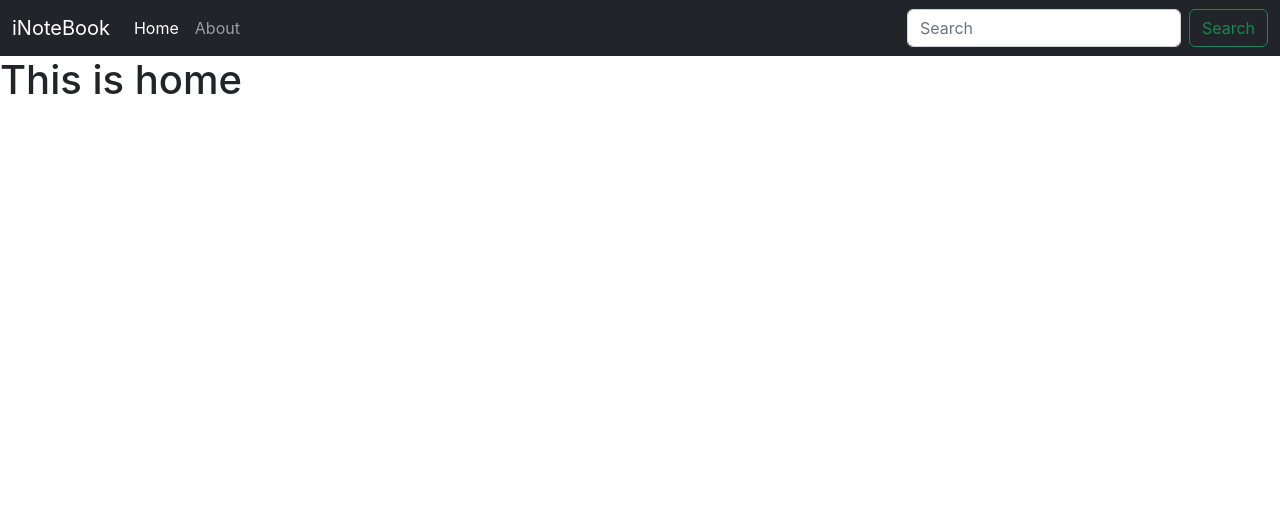
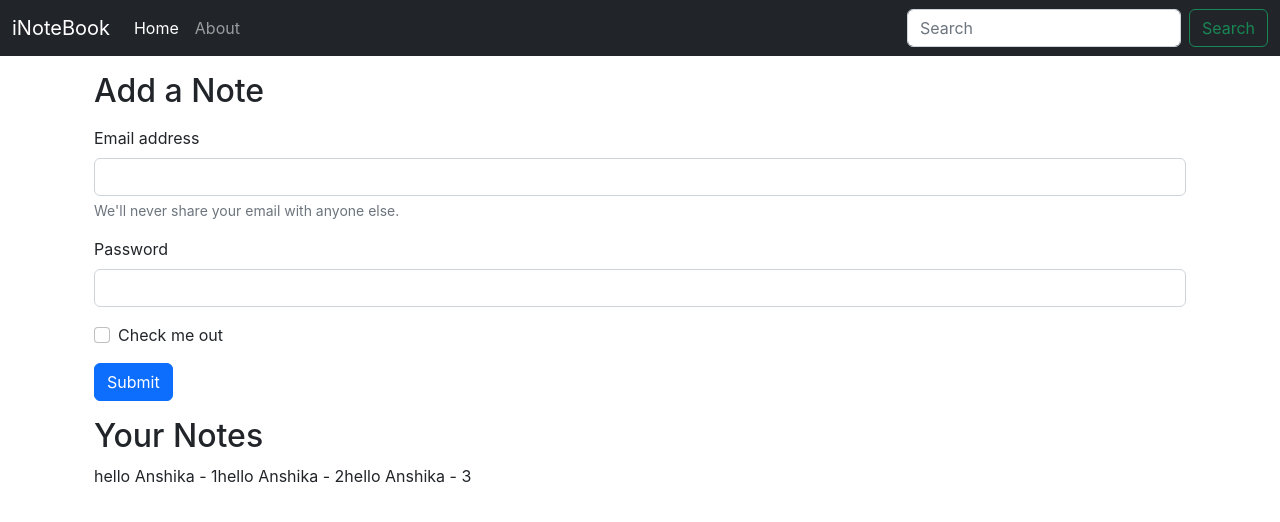
Before and after one commit to anshikaagrawal29/inotebooks, a React (Create React App) app: page / in a window 1280 px wide. Shown: the top 522 px of the page. Built offline with nearby package versions, Linux system fonts and the light colour scheme; the HTML template or start-up script is replaced by a standard one.

Commit message:
Added add note form and fetched notes

```diff
--- a/src/App.js
+++ b/src/App.js
@@ -16,10 +16,12 @@
   <NoteState>
       <Router>
       <Navbar/>
-      <Routes >
-            <Route exact path="/" element={<Home/>}> </Route>
-            <Route exact path="/about" element={<About/>}> </Route>
-      </Routes>
+        <div className="container">
+        <Routes >
+              <Route exact path="/" element={<Home/>}> </Route>
+              <Route exact path="/about" element={<About/>}> </Route>
+        </Routes>
+      </div>
       </Router>
     </NoteState>
     </>
--- a/src/Component/About.js
+++ b/src/Component/About.js
@@ -5,7 +5,7 @@
   const a = useContext(noteContext)
   return (
     <div>
-       <h1>This is About {a.name}</h1>
+       <h1>This is About </h1>
     </div>
   )
 }
--- a/src/Component/Home.js
+++ b/src/Component/Home.js
@@ -1,9 +1,39 @@
-import React from 'react'
+import React, {useContext} from 'react'
+import noteContext from '../context/notes/noteContext'
 
 const Home = () => {
+  const context = useContext(noteContext);
+  //destructing, notes and setnotes are getting passed from NoteState.js
+  const{notes, setNotes} = context;
   return (
     <div>
-      <h1>This is home</h1>
+      <div className="container my-3">
+          <h2>Add a Note</h2>
+          <form className="my-3">
+              <div className="mb-3">
+                <label htmlFor="exampleInputEmail1" className="form-label">Email address</label>
+                <input type="email" className="form-control" id="exampleInputEmail1" aria-describedby="emailHelp"/>
+                <div id="emailHelp" className="form-text">We'll never share your email with anyone else.</div>
+              </div>
+              <div className="mb-3">
+                <label htmlFor="exampleInputPassword1" className="form-label">Password</label>
+                <input type="password" className="form-control" id="exampleInputPassword1"/>
+              </div>
+              <div className="mb-3 form-check">
+                <input type="checkbox" className="form-check-input" id="exampleCheck1"/>
+                <label className="form-check-label" htmlFor="exampleCheck1">Check me out</label>
+              </div>
+              <button type="submit" className="btn btn-primary">Submit</button>
+            </form>
+      </div>
+      <div className="container my-3">
+        <h2>Your Notes</h2>
+        {
+          notes.map( (note) => {
+              return note.title;
+          })
+        }
+      </div>
     </div>
   )
 }
--- a/src/context/notes/NoteState.js
+++ b/src/context/notes/NoteState.js
@@ -3,15 +3,39 @@
 
 const NoteState = (props) =>
 {
-    const s1 = {
-        "name" : "Anshika",
-        "class" : "5a"
-    }
+    const initialNotes = [
+        {
+          "_id": "62f23b87449ccd5a817e1986",
+          "user": "62f0c54565007cb2f2dbc7bb",
+          "title": "hello Anshika - 1",
+          "description": "Wake up at 7:00 am",
+          "tag": "Fitness",
+          "date": "2022-08-09T10:48:39.762Z",
+          "__v": 0
+        },
+        {
+          "_id": "62f23b8b449ccd5a817e1988",
+          "user": "62f0c54565007cb2f2dbc7bb",
+          "title": "hello Anshika - 2",
+          "description": "Wake up at 7:00 am",
+          "tag": "Fitness",
+          "date": "2022-08-09T10:48:43.203Z",
+          "__v": 0
+        },
+        {
+          "_id": "62f23b8e449ccd5a817e198a",
+          "user": "62f0c54565007cb2f2dbc7bb",
+          "title": "hello Anshika - 3",
+          "description": "Wake up at 7:00 am",
+          "tag": "Fitness",
+          "date": "2022-08-09T10:48:46.057Z",
+          "__v": 0
+        }
+      ];
 
-    const[state,setState] = useState(s1);
-
+      const[notes, setNotes] = useState(initialNotes);
     return(
-        <NoteContext.Provider value={state}>
+        <NoteContext.Provider value={{notes,setNotes}}>
             {props.children}
         </NoteContext.Provider>
     )
```
